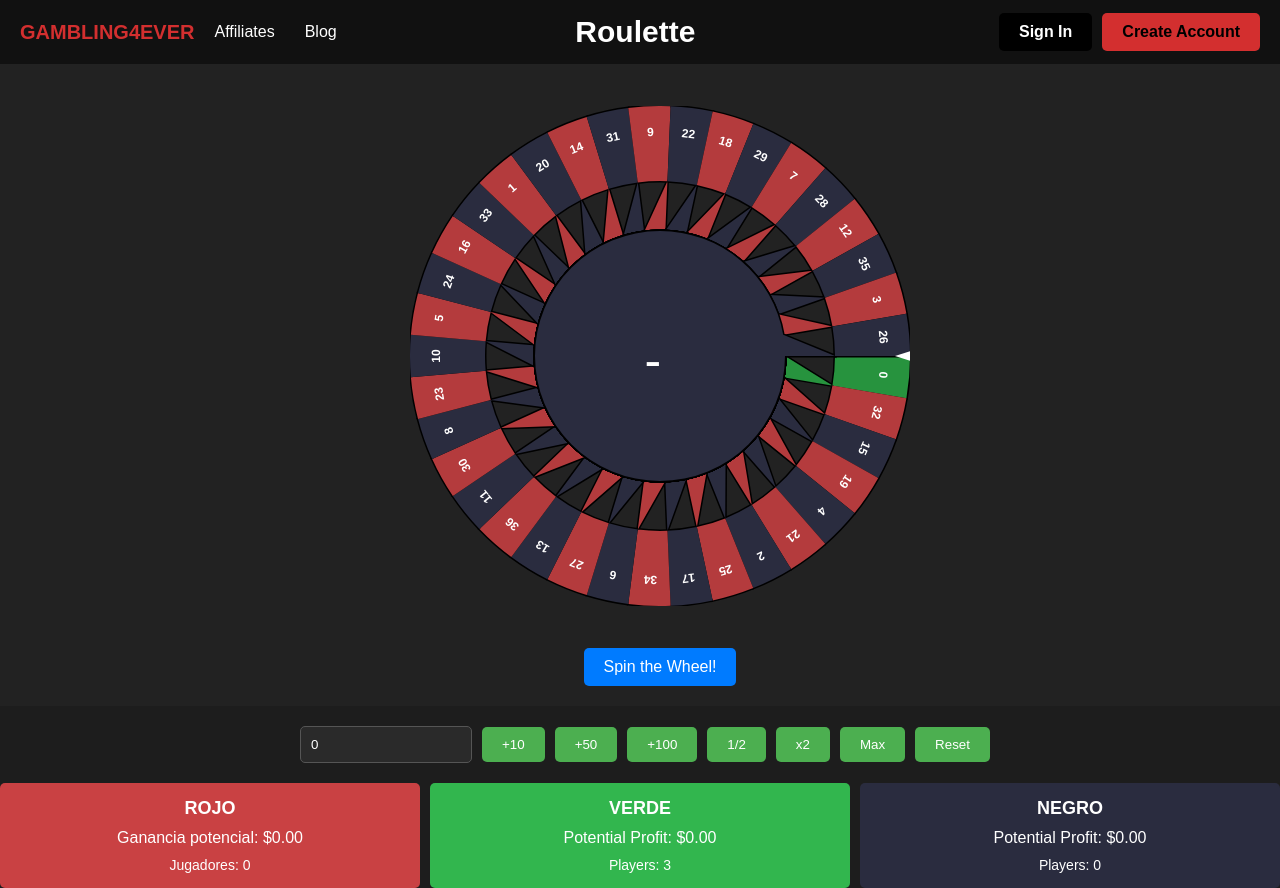
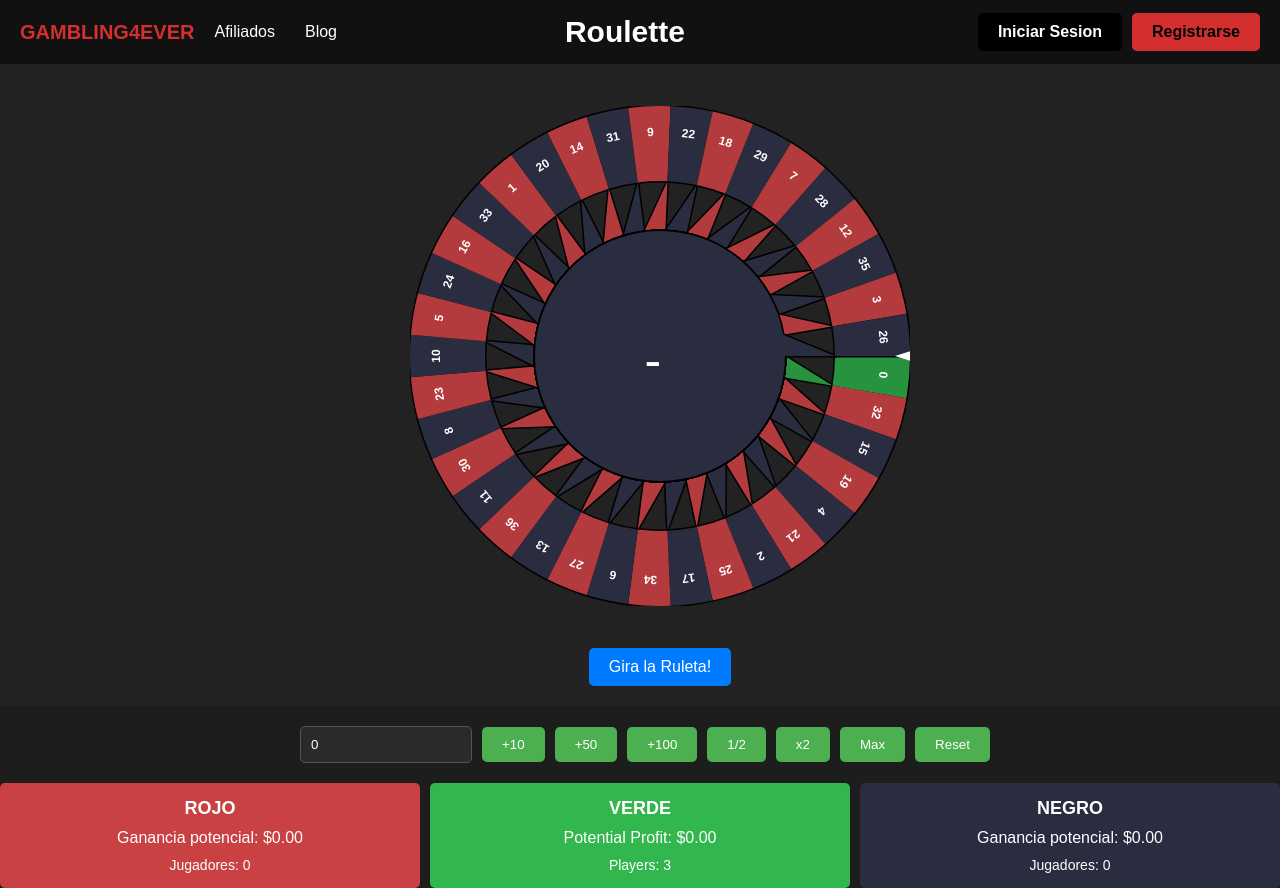
Before and after one commit to JoahnU/ING-DATOS-2024-2, a Flask app: template App/templates/initial.html in a window 1280 px wide. Run offline with Flask 3, Linux system fonts and the light colour scheme; the template is opened without the code that fills it, so the values that code supplies are empty.

Commit message:
Arreglos menores

```diff
--- a/App/templates/initial.html
+++ b/App/templates/initial.html
@@ -3,28 +3,28 @@
 <head>
   <meta charset="UTF-8">
   <meta name="viewport" content="width=device-width, initial-scale=1.0">
-  <title>Roulette</title>
+  <title>Ruleta</title>
     <link rel="stylesheet" href="initial.css">
 </head>
 <body>
   <nav>
     <div class="nav-left">
       <h1>GAMBLING4EVER</h1>
-      <a href="#">Affiliates</a>
+      <a href="#">Afiliados</a>
       <a href="#">Blog</a>
     </div>
     <div class="nav-mid">
       <h1>Roulette</h1>
     </div>
     <div class="nav-right">
-      <button class="button-sign">Sign In</button>
-      <button class="button-register">Create Account</button>
+      <button class="button-sign">Iniciar Sesion</button>
+      <button class="button-register">Registrarse</button>
     </div>
   </nav>
 
   <div class="block-ruleta">
      <canvas id="canvas" width="500" height="500"></canvas>
-     <button id="spin">Spin the Wheel!</button>
+     <button id="spin">Gira la Ruleta!</button>
   </div>
 
   <div id="result"><span id="result-text">-</span></div>
@@ -63,8 +63,8 @@
     <!-- Negro -->
     <button class="bet-card gray" data-bet="black">
       <div class="title">NEGRO</div>
-      <div class="profit">Potential Profit: $0.00</div>
-      <div class="players">Players: 0</div>
+      <div class="profit">Ganancia potencial: $0.00</div>
+      <div class="players">Jugadores: 0</div>
     </button>
   </div>
 
```
